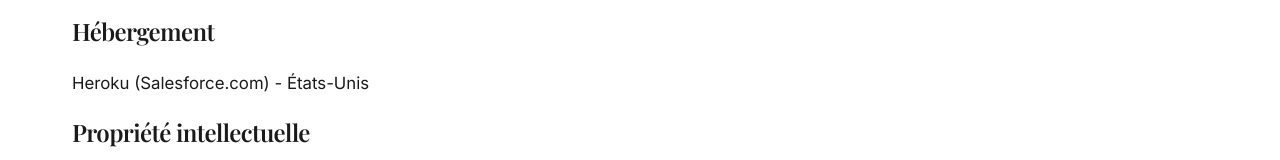
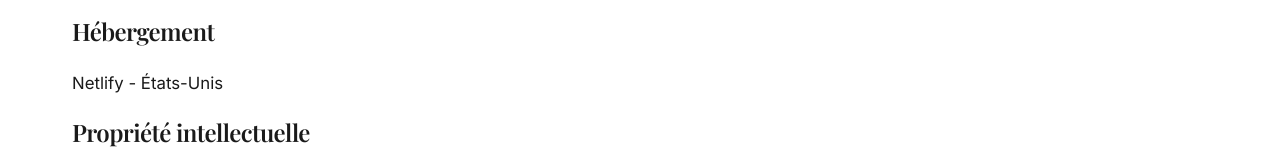
Before and after one commit to HDemanet/Musee_francais, a website: page public/mentions-legales.html in a window 1280 px wide. Shown: the part 456-616 px from the top of the page. Drawn offline with nearby package versions, Linux system fonts and the light colour scheme; a web font is replaced by a local one.

Commit message:
Hebergement

```diff
--- a/public/mentions-legales.html
+++ b/public/mentions-legales.html
@@ -51,7 +51,7 @@
             Téléphone : 0486/60.69.35</p>
 
             <h2 class="section-title" style="font-size: x-large; margin-top: revert;">Hébergement</h2>
-            <p>Heroku (Salesforce.com) - États-Unis</p>
+            <p>Netlify - États-Unis</p>
 
             <h2 class="section-title" style="font-size: x-large; margin-top: revert;">Propriété intellectuelle</h2>
             <p>Le contenu de ce site est protégé par le droit d'auteur. Usage personnel autorisé, reproduction commerciale interdite sans autorisation.</p>
```
